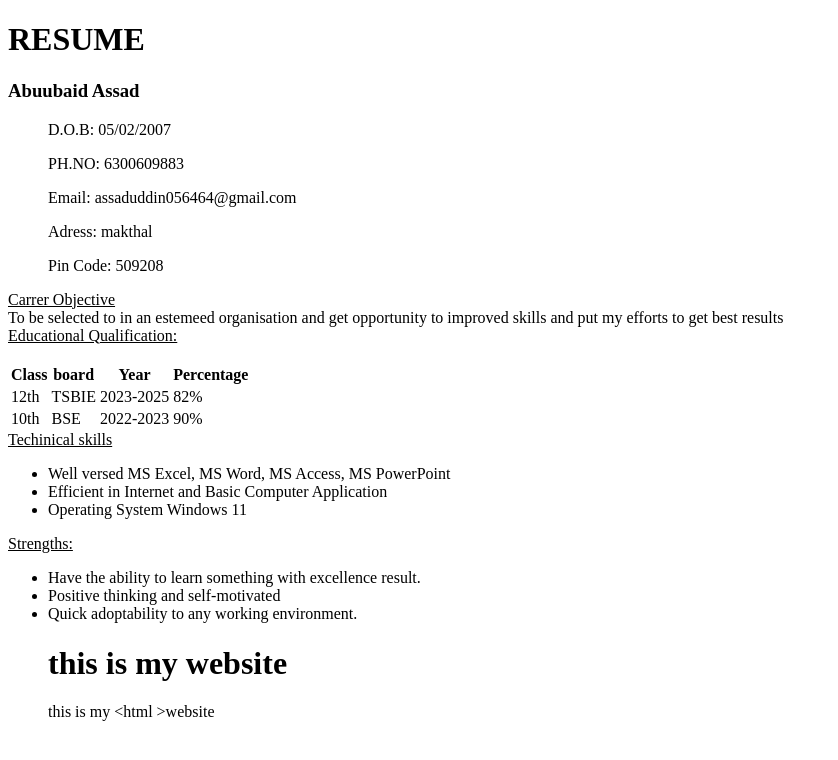
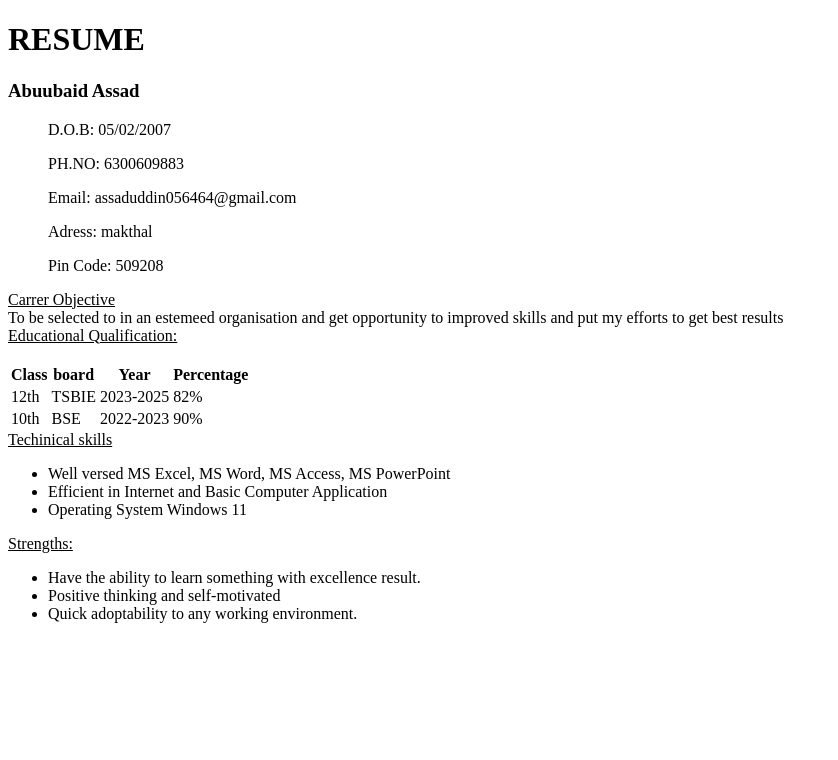
Before and after one commit to Abuubaida-Assad/my--first--repository, a plain HTML site: page index3.html in a window 1280 px wide. Shown: the whole page, without its empty margins (0-838 px from the left). Drawn offline with Linux system fonts and the light colour scheme.

Commit message:
first commit

```diff
--- a/index3.html
+++ b/index3.html
@@ -51,8 +51,6 @@
     <li>Have the ability to learn something with excellence result.</li>
     <li>Positive thinking and self-motivated</li>
     <li>Quick adoptability to any working environment.</li>
-    <h1>this is my <html>website</h1>
-    this is my &lt;html &gt;website
-</ul>
+    </ul>
 </body>
 <html>
```
